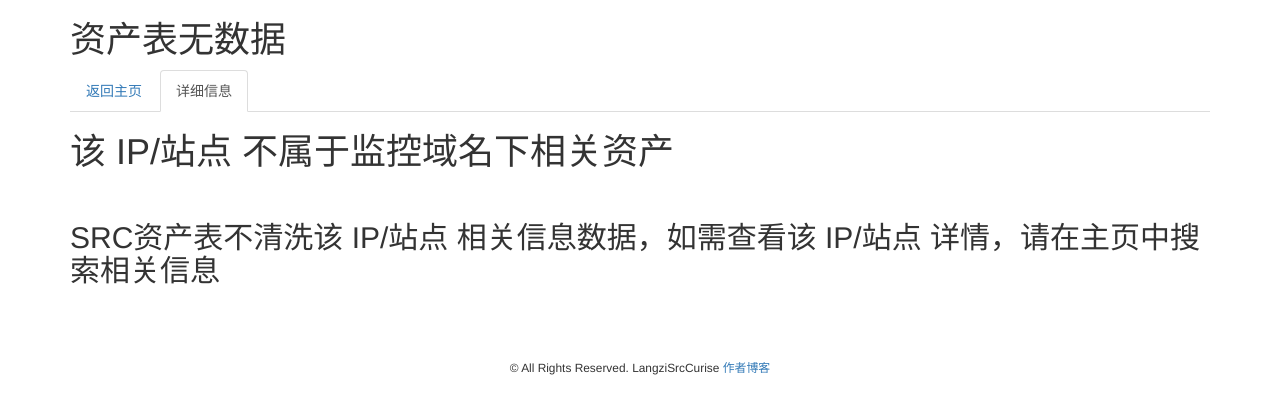
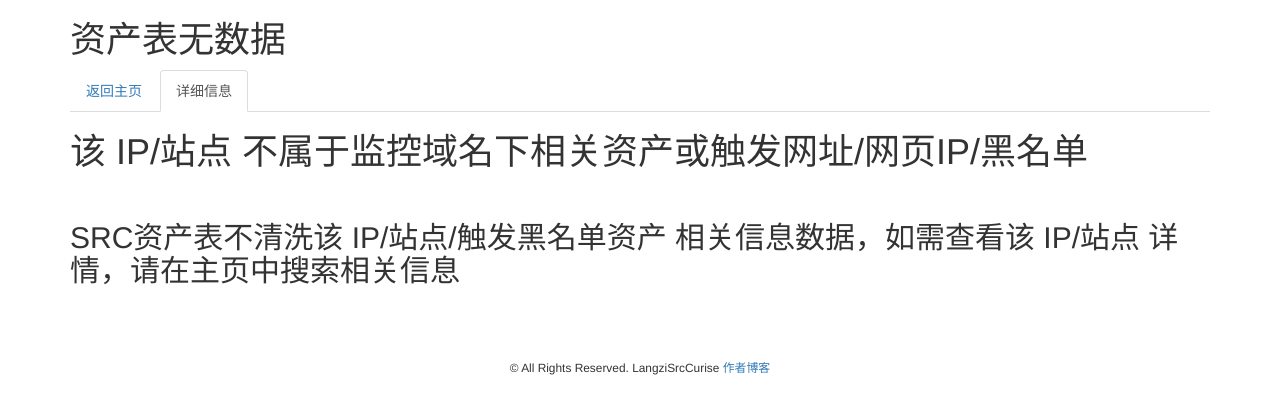
Before and after one commit to LangziFun/LangSrcCurise, a Django app: template templates/nodata.html in a window 1280 px wide. Shown: the top 414 px of the page. Run offline with Django 3.2, Linux system fonts and the light colour scheme; the template is opened without the code that fills it, so the values that code supplies are empty; parts of the project's set-up code (start-up, migrations or seed data) failed here and were passed over; some libraries are stand-ins or nearby versions.

Commit message:
fix show

```diff
--- a/templates/nodata.html
+++ b/templates/nodata.html
@@ -11,7 +11,7 @@
 <li><a href="{%url 'index'%}" >返回主页</a> </li>
 <li class="active"><a href="#" >详细信息</a> </li>
 </ul>
-<h1>该 IP/站点 不属于监控域名下相关资产</h1>
+<h1>该 IP/站点 不属于监控域名下相关资产或触发网址/网页IP/黑名单</h1>
 <br>
-<h2>SRC资产表不清洗该 IP/站点 相关信息数据，如需查看该 IP/站点 详情，请在主页中搜索相关信息</h2>
+<h2>SRC资产表不清洗该 IP/站点/触发黑名单资产 相关信息数据，如需查看该 IP/站点 详情，请在主页中搜索相关信息</h2>
 {% endblock %}
```
